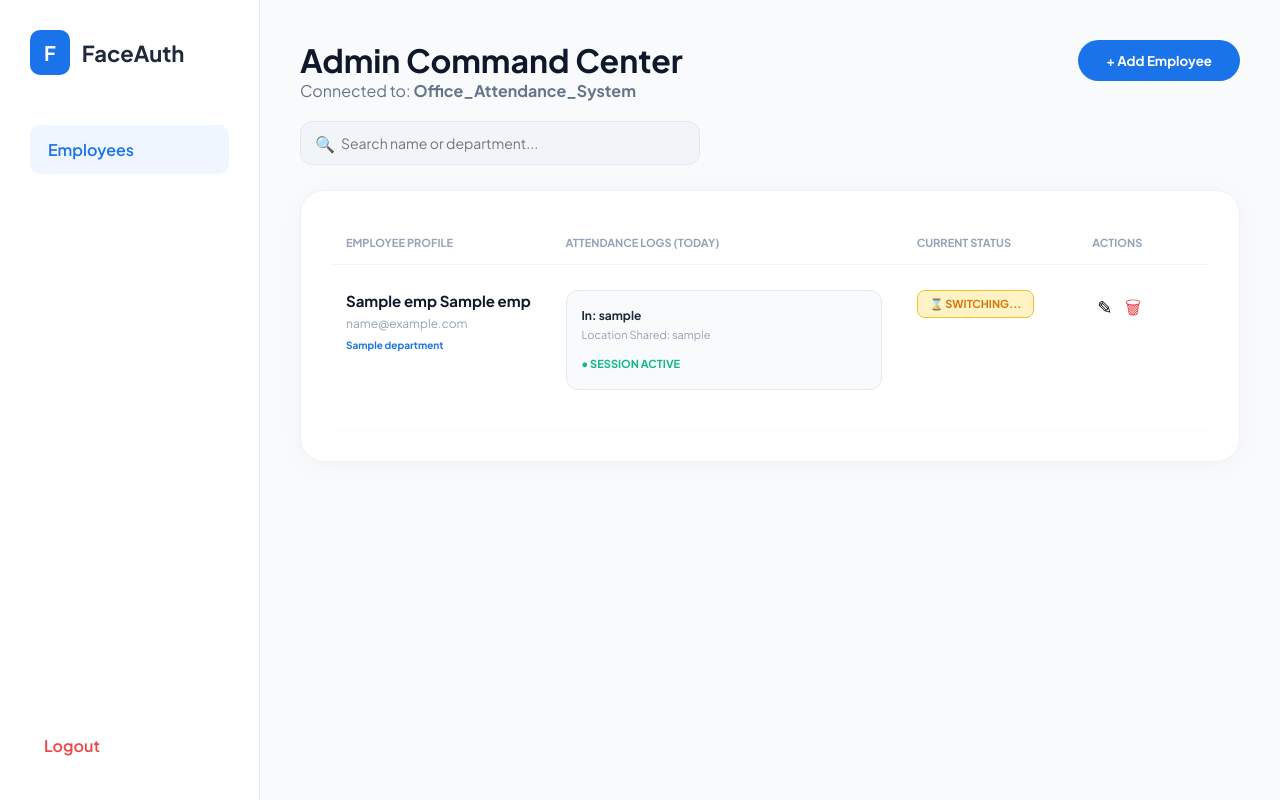
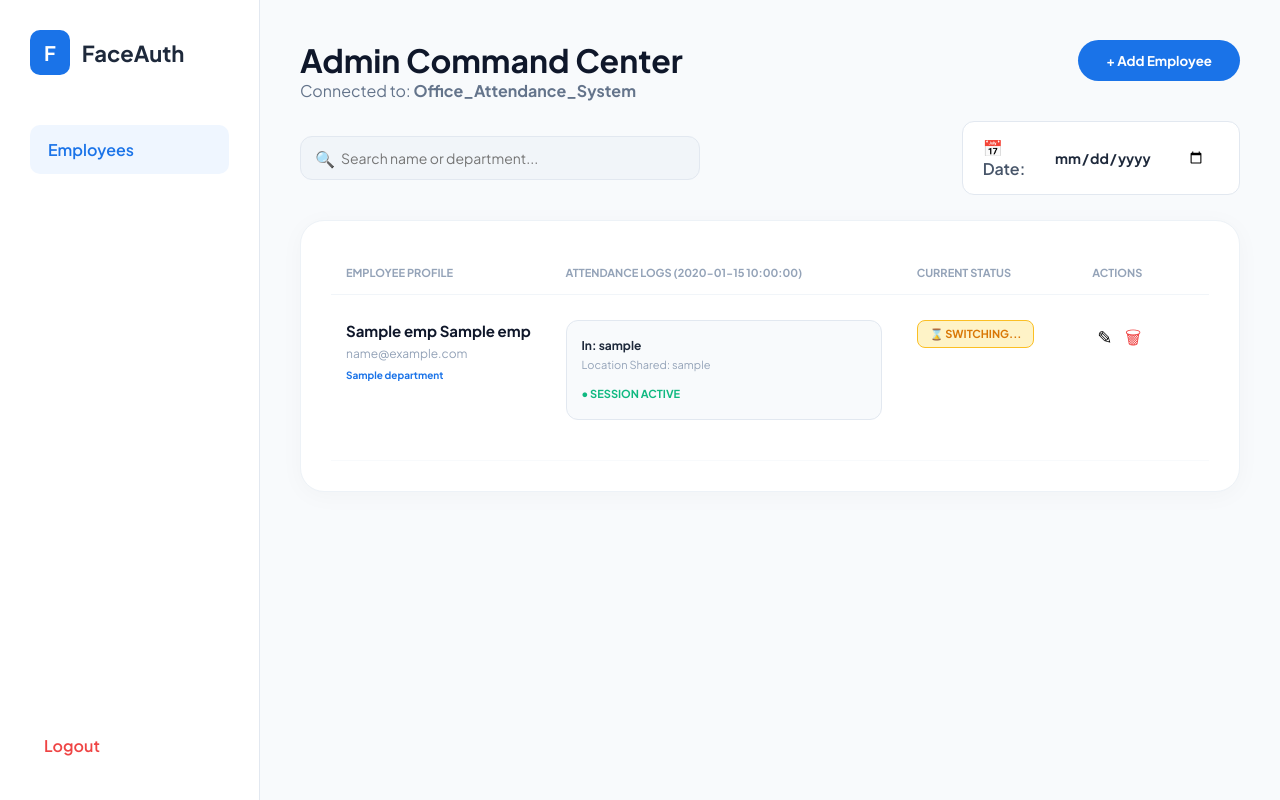
Before and after one commit to vtabsquare/Biometric-Attendance-System, a Flask app: template templates/admin_dashboard.html in a window 1280 px wide. Run offline with Flask 3, Linux system fonts and the light colour scheme; the template is opened without the code that fills it: most values are stand-ins (such as "Sample title", 1, 10 or a date in 2020).

Commit message:
added date filter

```diff
--- a/app.py
+++ b/app.py
@@ -605,8 +605,13 @@ def admin_dashboard():
     if session.get('role') != 'admin': return redirect(url_for('login'))
 
     dv_employees = get_all_employees()
-    today = datetime.now(pytz.timezone('Asia/Kolkata')).strftime("%Y-%m-%d")
-    dv_attendance = get_attendance_by_date(today)
+
+    # Read requested date, fallback to today
+    requested_date = request.args.get('date')
+    if not requested_date:
+        requested_date = datetime.now(pytz.timezone('Asia/Kolkata')).strftime("%Y-%m-%d")
+
+    dv_attendance = get_attendance_by_date(requested_date)
 
     attendance_list = [_norm_attendance(a) for a in dv_attendance]
 
@@ -616,7 +621,7 @@ def admin_dashboard():
         emp['logs'] = [a for a in attendance_list if a['First Name'] == emp['First Name']]
         employee_list.append(emp)
 
-    return render_template('admin_dashboard.html', employees=employee_list)
+    return render_template('admin_dashboard.html', employees=employee_list, selected_date=requested_date)
 
 @app.route('/employee/dashboard')
 def employee_dashboard():
--- a/templates/admin_dashboard.html
+++ b/templates/admin_dashboard.html
@@ -78,9 +78,15 @@
             <button class="btn-add" onclick="showAddModal()">+ Add Employee</button>
         </div>
 
-        <div class="search-container">
-            <span class="search-icon">🔍</span>
-            <input type="text" id="employeeSearch" class="search-input" placeholder="Search name or department..." onkeyup="filterEmployees()">
+        <div style="display: flex; gap: 20px; align-items: center; margin-bottom: 25px;">
+            <div class="search-container" style="flex: 1; margin: 0;">
+                <span class="search-icon">🔍</span>
+                <input type="text" id="employeeSearch" class="search-input" placeholder="Search name or department..." onkeyup="filterEmployees()">
+            </div>
+            <div style="background: white; padding: 12px 20px; border-radius: 12px; border: 1px solid #e2e8f0; display: flex; align-items: center; gap: 10px; font-weight: 600; color: #475569; margin-left: auto;">
+                <span>📅 Date:</span>
+                <input type="date" id="historyDate" value="{{ selected_date }}" onchange="changeDate()" style="border: none; outline: none; font-weight: bold; color: #1e293b; background: transparent; cursor: pointer; font-family: inherit; font-size: 14px;">
+            </div>
         </div>
 
         {% with messages = get_flashed_messages(with_categories=true) %}
@@ -96,7 +102,7 @@
                 <thead>
                     <tr>
                         <th style="width: 25%;">Employee Profile</th>
-                        <th style="width: 40%;">Attendance Logs (Today)</th>
+                        <th style="width: 40%;">Attendance Logs ({{ selected_date }})</th>
                         <th style="width: 20%;">Current Status</th>
                         <th style="width: 15%;">Actions</th>
                     </tr>
@@ -219,6 +225,11 @@
     </div>
 
     <script>
+        function changeDate() {
+            const selectedDate = document.getElementById('historyDate').value;
+            window.location.href = `/admin/dashboard?date=${selectedDate}`;
+        }
+
         function confirmDelete(id, name) {
             if (confirm(`STOP! Are you sure you want to delete ${name}?\n\nThis will PERMANENTLY delete their user account AND all historical attendance logs.`)) {
                 window.location.href = "/delete_employee/" + id;
```
